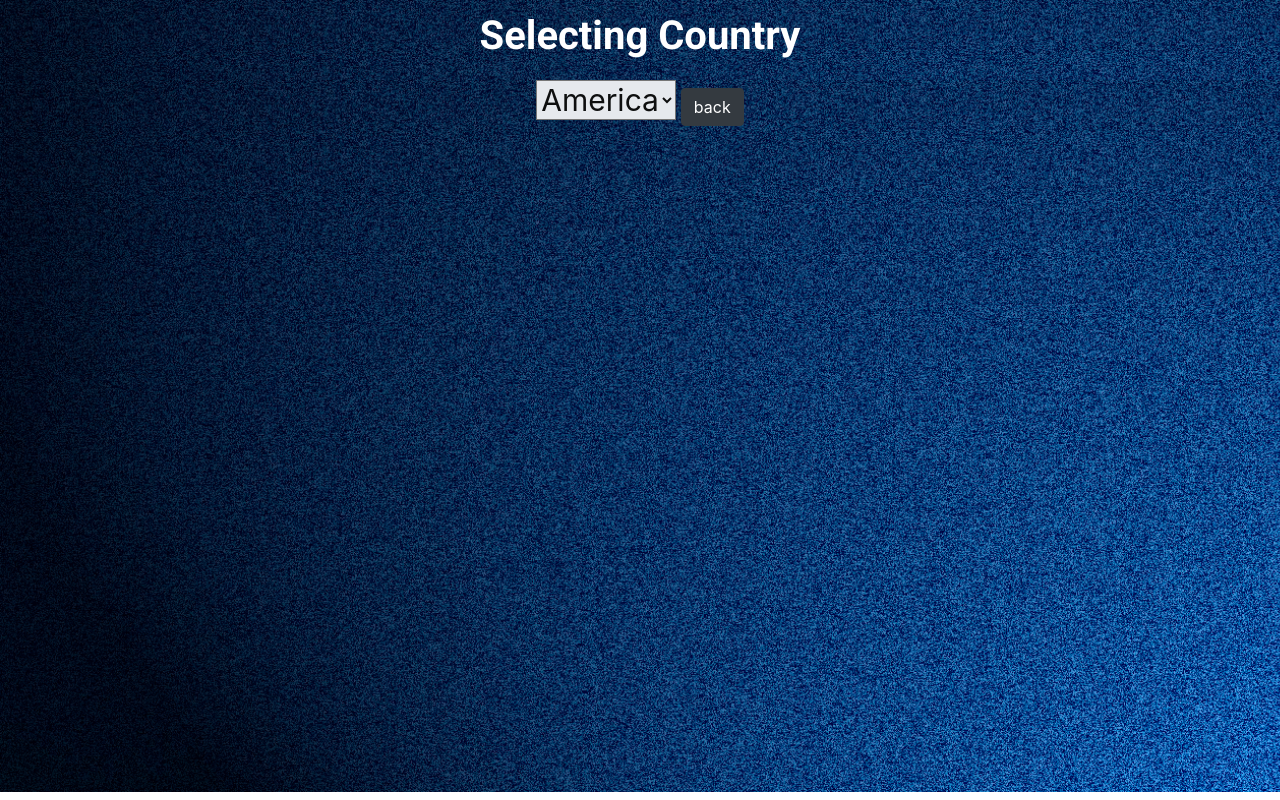
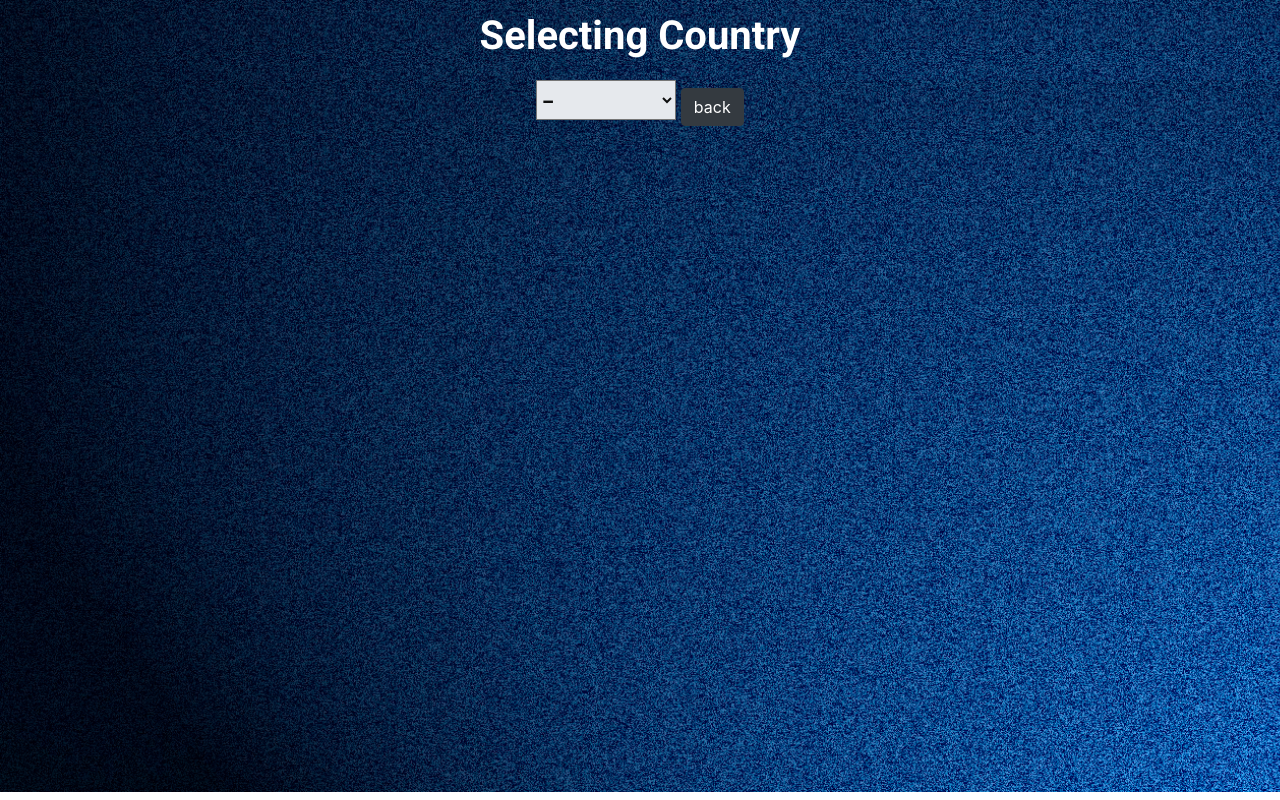
Before and after one commit to YANAMALAJYOTHI/YANAMALAJYOTHI, a plain HTML site: page HTML2.html in a window 1280 px wide. Drawn offline with nearby package versions, Linux system fonts and the light colour scheme; a web font is replaced by a local one.

Commit message:
Add files via upload

```diff
--- a/HTML2.html
+++ b/HTML2.html
@@ -15,8 +15,9 @@
        <div class="selection-country-bg-container d-flex flex-row justify-content-center">
          <form name="webpage">
 	   <select name="portfolio" id="portfolio">
-	     <option value="india.html" selected="selected">India</option>
-	     <option value="america.html" selected="selected">America</option>
+      <option href="#">-</option>
+	    <option href="#" value="india.html">India</option>
+	     <option href="#" value="america.html">America</option>
 	     <option href="#" value="china.html">China</option>
            </select>
            <a href="HTML1.html" class="btn btn-dark" onclick="display('sectionSelectionCountry')">
```
Also changed, not shown: 1 other file.
